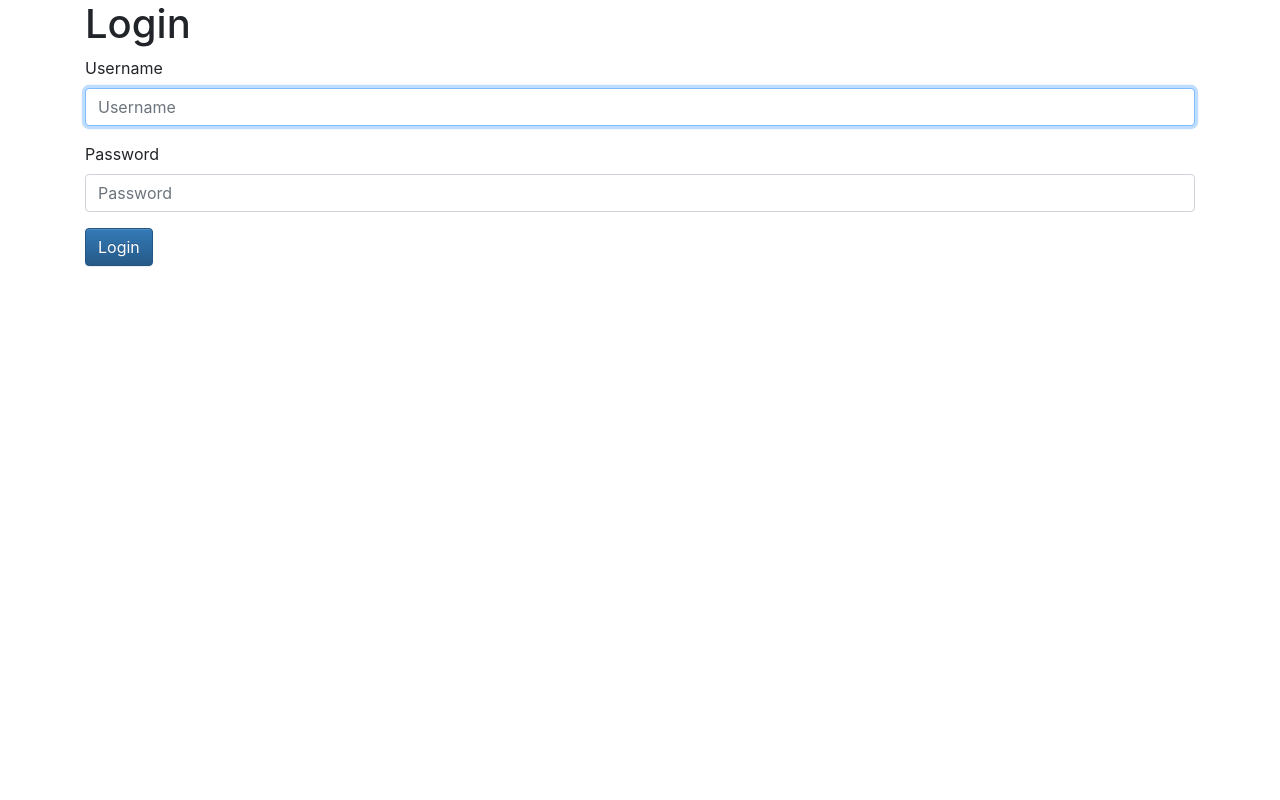
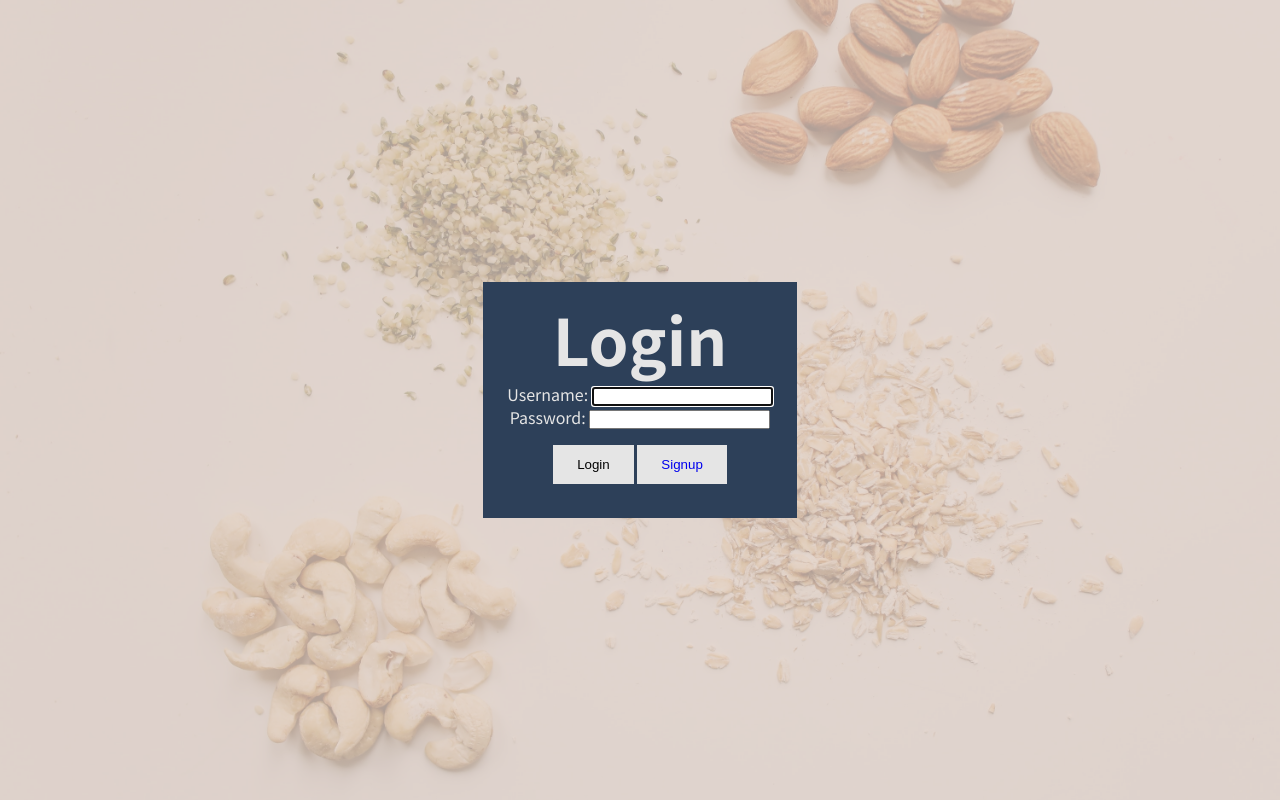
Before and after one commit to jrtcode/Patient-Organizer, a Django app: page /accounts/login/ in a window 1280 px wide. Run offline with Django 3.2, Linux system fonts and the light colour scheme; some libraries are stand-ins or nearby versions.

Commit message:
menu added, login required for home page view

```diff
--- a/Medical_Paitient_Organizer/Medical_Paitient_Organizer/settings.py
+++ b/Medical_Paitient_Organizer/Medical_Paitient_Organizer/settings.py
@@ -133,5 +133,5 @@ STATICFILES_DIRS = [STATIC_DIR,]
 MEDIA_URL = '/media/'
 MEDIA_ROOT = 'media/'
 
-LOGIN_REDIRECT_URL = 'info'
-LOGOUT_REDIRECT_URL = 'thanks'
+LOGIN_REDIRECT_URL = '/'
+LOGOUT_REDIRECT_URL = '/'
--- a/Medical_Paitient_Organizer/accounts/templates/accounts/login.html
+++ b/Medical_Paitient_Organizer/accounts/templates/accounts/login.html
@@ -1,14 +1,17 @@
 <!DOCTYPE html>
 {% extends "base.html" %}
-{% load bootstrap3 %}
 {% block title %}Login{% endblock %}
 {% block content %}
   <div class="container">
-    <h1>Login</h1>
-    <form method="POST">
-      {% csrf_token %}
-      {% bootstrap_form form %}
-      <input type="submit" class="btn btn-primary" value="Login">
-    </form>
+    <div class="form-background">
+      <h1>Login</h1>
+      <form method="POST">
+        {% csrf_token %}
+        {{ form.as_p }}
+        <input type="submit" class="btn" value="Login">
+        <span><button class="btn"><a href="{% url "accounts:signup" %}">Signup</a></button></span>
+      </form>
+      <br>
+    </div>
   </div>
 {% endblock %}
--- /dev/null
+++ b/Medical_Paitient_Organizer/static/css/styles.css
@@ -0,0 +1,93 @@
+:root {
+  --primary-color: rgba(222, 205, 195, 0.75);
+  --overlay-color: rgba(234, 84, 85, 0.85);
+  --menu-speed: 0.75s;
+}
+
+* {
+  box-sizing: border-box;;
+  margin: 0;
+  padding: 0;
+}
+
+a:link {
+  text-decoration: none;
+}
+
+a:visited{
+  text-decoration: none;
+}
+
+body {
+  font-family: 'Noto Sans KR', sans-serif;
+  line-height: 1.4;
+}
+
+.container {
+  max-width: 960px;
+  margin: auto;
+  overflow: hidden;
+  padding: 0 3rem;
+}
+
+.showcase {
+  background-color: var(--primary-color);
+  color: #030303;
+  height: 100vh;
+  position: relative;
+}
+
+.showcase:before {
+  content: '';
+  background: url('../images/pexels-polina-tankilevitch-4110186.jpg') no-repeat
+  center center/cover;
+  position: absolute;
+  top: 0;
+  left: 0;
+  width: 100%;
+  height: 100%;
+  z-index: -1;
+}
+
+.showcase .showcase-inner {
+  display: flex;
+  flex-direction: column;
+  align-items: center;
+  justify-content: center;
+  text-align: center;
+  height: 100%;
+}
+
+.showcase h1 {
+  font-size: 4rem;
+}
+
+.showcase p {
+  font-size: 1.3rem;
+}
+
+.form-background {
+  background-color: #2d4059;
+  color: #e5e5e5;
+  padding: 0.75rem 1.5rem;
+  margin: 1rem;
+}
+
+.form-background p{
+  font-size: 1rem;
+}
+
+.btn {
+  display: inline-block;
+  border: none;
+  background-color: #e5e5e5;
+  color: #030303;
+  padding: 0.75rem 1.5rem;
+  margin-top: 1rem;
+  text-decoration: none;
+  transition: opacity 1s ease-in;
+}
+
+.btn:hover {
+  opacity: 0.7;
+}
--- a/Medical_Paitient_Organizer/templates/base.html
+++ b/Medical_Paitient_Organizer/templates/base.html
@@ -6,17 +6,28 @@
     <meta name="viewport" content="width=device-width, initial-scale=1, shrink-to-fit=no">
     <title>{% block title %}{% endblock %}</title>
     <!-- # Bootstrap link -->
-    <link rel="stylesheet"
+    <!-- <link rel="stylesheet"
           href="https://stackpath.bootstrapcdn.com/bootstrap/4.5.2/css/bootstrap.min.css"
           integrity="sha384-JcKb8q3iqJ61gNV9KGb8thSsNjpSL0n8PARn9HuZOnIxN0hoP+VmmDGMN5t9UJ0Z"
-          crossorigin="anonymous">
+          crossorigin="anonymous"> -->
 
     <!-- bootstrap3 theme -->
-    <link rel="stylesheet" href="https://maxcdn.bootstrapcdn.com/bootstrap/3.3.7/css/bootstrap-theme.min.css" integrity="sha384-rHyoN1iRsVXV4nD0JutlnGaslCJuC7uwjduW9SVrLvRYooPp2bWYgmgJQIXwl/Sp" crossorigin="anonymous">
+    <!-- <link rel="stylesheet" href="https://maxcdn.bootstrapcdn.com/bootstrap/3.3.7/css/bootstrap-theme.min.css" integrity="sha384-rHyoN1iRsVXV4nD0JutlnGaslCJuC7uwjduW9SVrLvRYooPp2bWYgmgJQIXwl/Sp" crossorigin="anonymous"> -->
+
+    <!-- Font Family -->
+    <link href="https://fonts.googleapis.com/css2?family=Noto+Sans+KR:wght@100;300;400;500;700;900&display=swap" rel="stylesheet">
 
     <!-- # Master CSS -->
     <link rel="stylesheet"
           href="{% static 'css/master.css' %}">
+
+    <!-- # Styles CSS -->
+    <link rel="stylesheet"
+          href="{% static 'css/styles.css' %}">
+
+    <!-- # Menu CSS -->
+    <link rel="stylesheet"
+          href="{% static 'css/menu.css' %}">
 
     <!-- # Project JS Script -->
     <script type="text/javascript" src="{% static 'js/master.js' %}">
@@ -24,28 +35,52 @@
     </script>
   </head>
   <body>
-    {% if user.is_authenticated %}
+  {% if user.is_authenticated %}
+    <div class="menu-wrap">
+      <input type="checkbox" class="toggler">
+      <div class="hamburger">
+        <div></div>
+      </div>
+      <div class="menu">
+        <div>
+          <div>
+            <ul>
+              <li><a href="{% url "accounts:logout" %}">Logout</a></li>
+              <li><a href="#">Home</a></li>
+              <li><a href="#">Calendar</a></li>
+              <li><a href="#">Medications</a></li>
+              <li><a href="#">Doctors</a></li>
+              <li><a href="#">Treatment</a></li>
+              <li><a href="#">Appointments</a></li>
+              <li><a href="#">Medical Docs</a></li>
+            </ul>
+          </div>
+        </div>
+      </div>
+    </div>
+    {% endif %}
+    {% block precontent %}{% endblock %}
+    <header class="showcase">
+      <div class="container showcase-inner">
+        {% block content %}{% endblock %}
 
-    {% endif %}
-
-
-    {% block precontent %}{% endblock %}
-    {% block content %}{% endblock %}
+      </div>
+    </header>
     {% block postcontent %}{% endblock %}
     <!-- about -->
 
     <!-- end about -->
 
     <!-- # jQuery Script -->
-    <script src="https://code.jquery.com/jquery-3.5.1.slim.min.js"
+    <!-- <script src="https://code.jquery.com/jquery-3.5.1.slim.min.js"
             integrity="sha384-DfXdz2htPH0lsSSs5nCTpuj/zy4C+OGpamoFVy38MVBnE+IbbVYUew+OrCXaRkfj"
-            crossorigin="anonymous"></script>
+            crossorigin="anonymous"></script> -->
     <!-- # Popper.js Script         -->
-    <script src="https://cdn.jsdelivr.net/npm/popper.js@1.16.1/dist/umd/popper.min.js" integrity="sha384-9/reFTGAW83EW2RDu2S0VKaIzap3H66lZH81PoYlFhbGU+6BZp6G7niu735Sk7lN" crossorigin="anonymous"></script>
+    <!-- <script src="https://cdn.jsdelivr.net/npm/popper.js@1.16.1/dist/umd/popper.min.js" integrity="sha384-9/reFTGAW83EW2RDu2S0VKaIzap3H66lZH81PoYlFhbGU+6BZp6G7niu735Sk7lN" crossorigin="anonymous"></script> -->
     <!-- # Bootstrap Compiled CSS Script -->
-    <script src="https://stackpath.bootstrapcdn.com/bootstrap/4.5.2/js/bootstrap.min.js"
+    <!-- <script src="https://stackpath.bootstrapcdn.com/bootstrap/4.5.2/js/bootstrap.min.js"
             integrity="sha384-B4gt1jrGC7Jh4AgTPSdUtOBvfO8shuf57BaghqFfPlYxofvL8/KUEfYiJOMMV+rV"
-            crossorigin="anonymous"></script>
+            crossorigin="anonymous"></script> -->
     {% block script %}
     {% endblock %}
   </body>
```
Also changed, not shown: Medical_Paitient_Organizer/accounts/templates/accounts/signup.html (+3 -4 lines), Medical_Paitient_Organizer/static/css/menu.css (added, +146 -0 lines), Medical_Paitient_Organizer/templates/info.html (+11 -2 lines), Medical_Paitient_Organizer/db.sqlite3, Medical_Paitient_Organizer/static/images/pexels-polina-tankilevitch-4110186.jpg (added).
